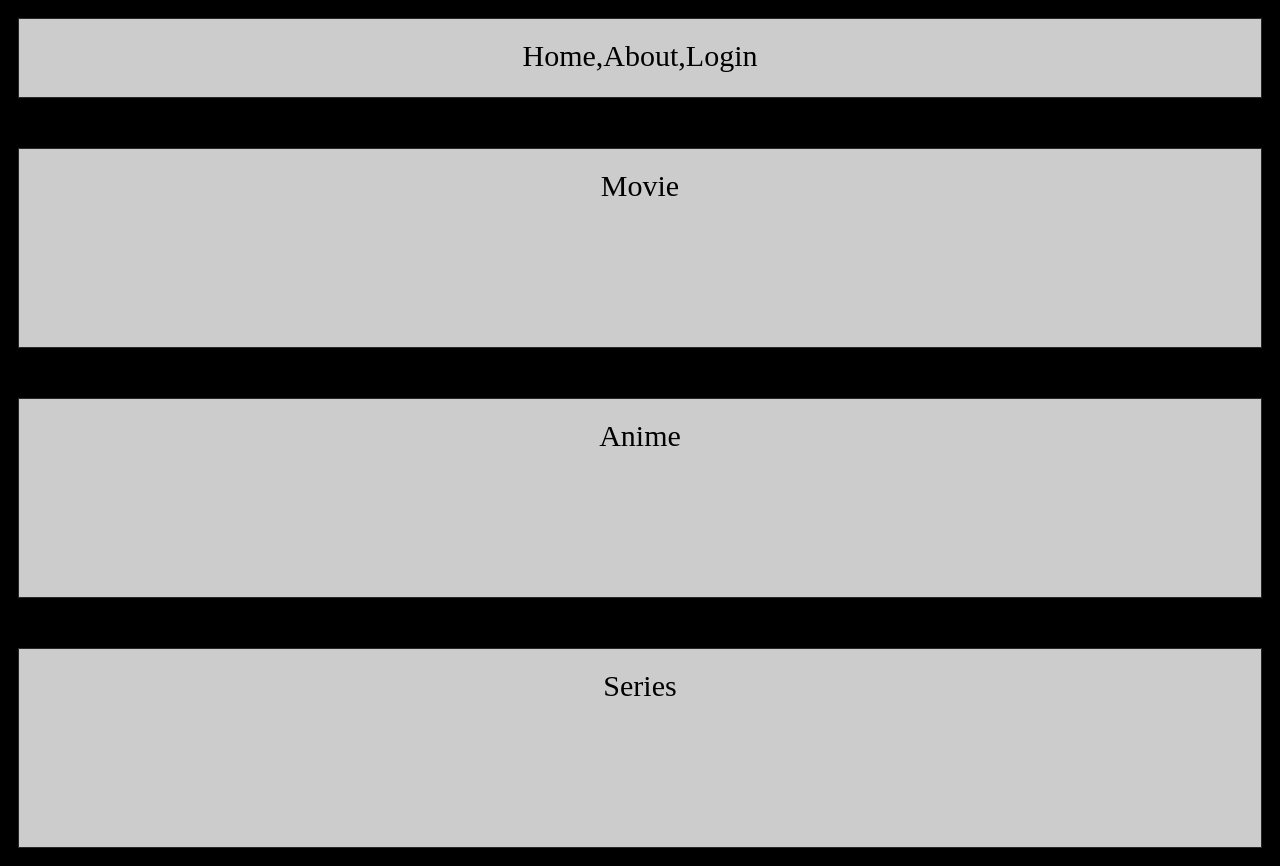
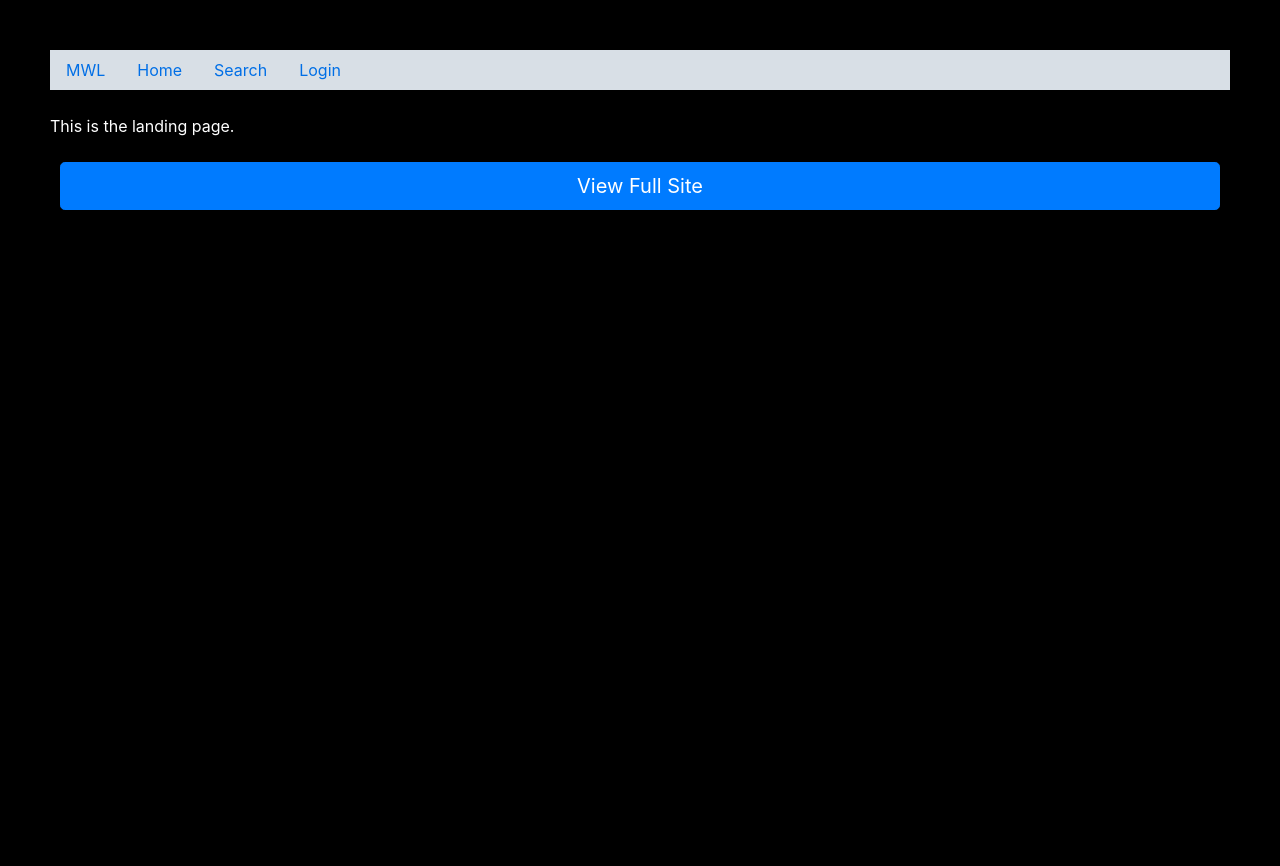
Before and after one commit to namandeo/MyWatchList, a plain HTML site: page main.html in a window 1280 px wide. After the commit the page ends 800 px from the top, so only its background shows below. Drawn offline with nearby package versions, Linux system fonts and the light colour scheme.

Commit message:
landing page created

```diff
--- /dev/null
+++ b/main.css
@@ -0,0 +1,22 @@
+*{
+    box-sizing: border-box;
+    margin: 0;
+    padding: 0;
+}
+
+body{
+    background: rgb(0, 0, 0);
+}
+
+.container-main{
+    margin: 50px 50px;
+}
+
+.nav{
+    background:aliceblue;
+    opacity: 0.9;
+}
+
+.link-to-home{
+    margin: 10% 20%;
+}
--- a/main.html
+++ b/main.html
@@ -1,30 +1,32 @@
-<html>
-	<style>
-		body{
-			background: black;
-		}
-		.container{
-			display: grid;
-			gap: 50px;
-			background-color: black;
-			padding: 10px;
-			grid-template-rows: 80px 200px 200px 200px;
-		}
+<!DOCTYPE html>
+<html lang="en">
+<head>
+	<meta charset="UTF-8">
+	<meta http-equiv="X-UA-Compatible" content="IE=edge">
+	<meta name="viewport" content="width=device-width, initial-scale=1.0">
+	<link rel="stylesheet" href="https://cdn.jsdelivr.net/npm/bootstrap@4.3.1/dist/css/bootstrap.min.css" integrity="sha384-ggOyR0iXCbMQv3Xipma34MD+dH/1fQ784/j6cY/iJTQUOhcWr7x9JvoRxT2MZw1T" crossorigin="anonymous">
+	<link rel="stylesheet" href="main.css">
+	<title>MyWatchList</title>
+</head>
+<body>
+	<div class="container-main">
+		<header class="navigation">
+			<nav class="nav">
+				<a class="nav-link" href="index.html">MWL</a>
+				<a class="nav-link" href="index.html">Home</a>
+				<a class="nav-link" href="#">Search</a>
+				<a class="nav-link" href="#">Login</a>
 
-		.item{
-			background-color: rgba(255, 255, 255, 0.8);
-			border: 1px solid rgba(0, 0, 0, 0.8);
-			padding: 20px;
-			font-size: 30px;
-			text-align: center;
-		}
-	</style>
-	<body>
-		<div class="container">
-		  <div class="item">Home,About,Login</div>
-		  <div class="item">Movie</div>
-		  <div class="item">Anime</div>
-		  <div class="item">Series</div>
+			  </nav>
+		</header>
+		<div><br></div>
+		<div style="color: white;">This is the landing page.</div><br>
+		<div class="link-to-home" style="margin: 0px 10px;">
+			<a href="index.html" class="btn btn-primary btn-lg btn-block" tabindex="-1" role="button" aria-disabled="true">View Full Site</a>
 		</div>
-	</body>
+
+			  <div><br></div>
+	</div>
+
+</body>
 </html>
--- a/style.css
+++ b/style.css
@@ -5,7 +5,12 @@
 }
 
 body{
-    background: black;
+    background: rgb(0, 0, 0);
+}
+
+a{
+    color: white;
+    font-family: 'Times New Roman', Times, serif;
 }
 
 ul {
@@ -15,7 +20,7 @@ ul {
 .container-main{
     max-width: 1200px;
     margin: 0 auto;
-    padding: 0 30px;
+    padding: 0 5px;
 }
 
 
@@ -26,7 +31,8 @@ ul {
 }
 
 .flex-container1 a:hover{
-    color: coral;
+    color: rgb(6, 72, 122);
+    opacity: 0.9;
 }
 
 .navbar ul{
@@ -34,28 +40,30 @@ ul {
 }
 
 .navbar ul li{
-    margin: 10px;
+    margin: 10px 15px 10px 0px;
+}
+
+.nav a{
+    font-weight: bold;
 }
 
 .flex-container1{
     display: flex;
-    background-color: lightblue;
+    background-color: #3499FF;
     justify-content: space-between;
     align-items: center;
 
 }
 
 .logo{
-    font-size: 30px;
+    font-size: 20px;
     font-weight: bold;
-    color: black ;
+    color: rgb(8, 3, 93) ;
     margin: 15px;
     padding: 1px;
     display: flex;
     justify-content: center;
 }
-
-
 
 .container{
     display: grid;
```
Also changed, not shown: index.html (+3 -3 lines), 1 other file.
